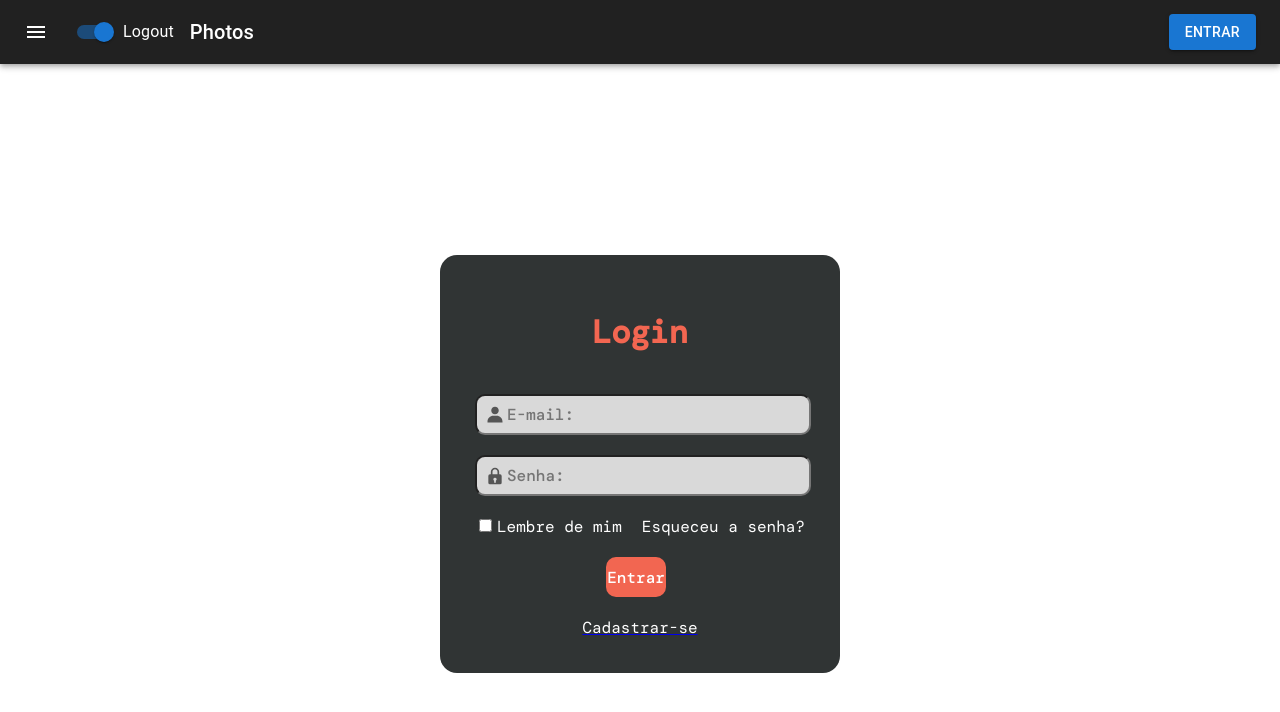
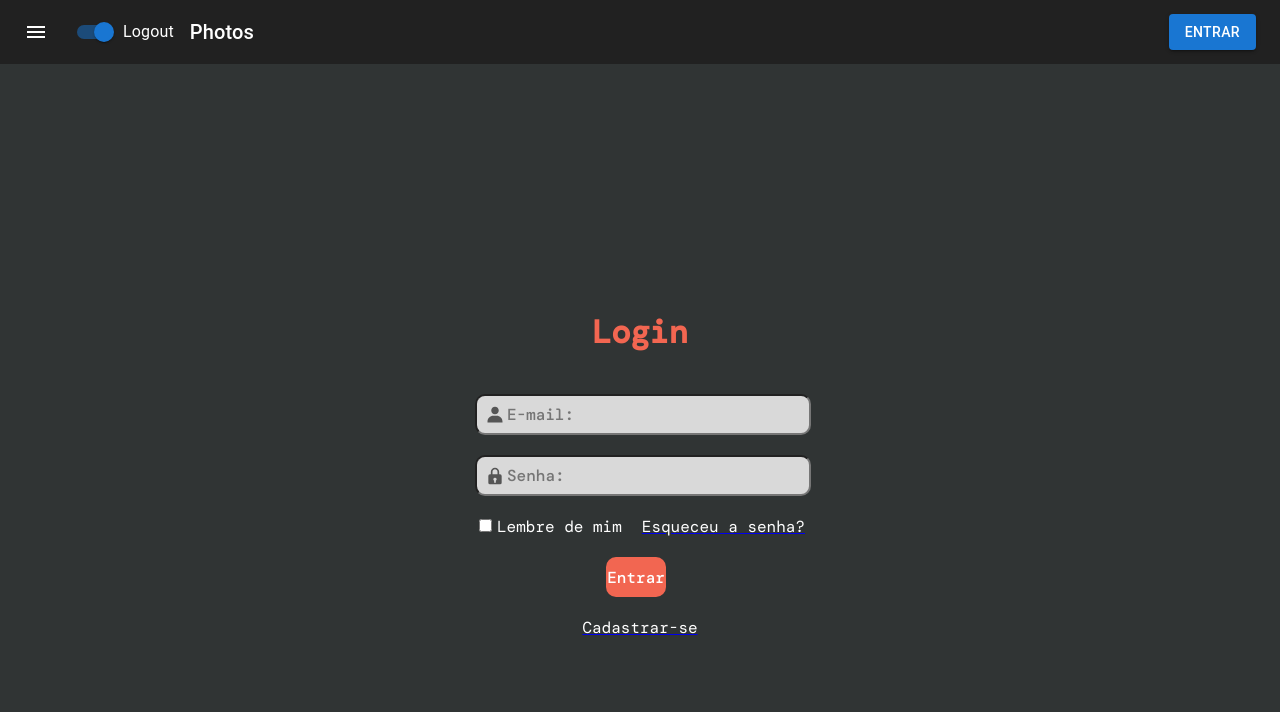
Before and after one commit to EliasJunior2610/fbr-digital, a React (Vite) app in the folder FBR Digital Projeto/: page /login in a window 1280 px wide. Shown: the top 712 px of the page. Built offline with nearby package versions, Linux system fonts and the light colour scheme; a web font is replaced by a local one.

Commit message:
ajeita, Juarez

```diff
--- a/FBR Digital Projeto/src/components/Login/Login.css
+++ b/FBR Digital Projeto/src/components/Login/Login.css
@@ -7,10 +7,10 @@
   justify-content: center;
   align-items: center;
   font-family: 'Dm Mono', monospace;
+  background-color: #303434;
 }
 
 form {
-  background-color: #303434;
   display: flex;
   flex-direction: column;
   justify-content: center;
@@ -100,3 +100,8 @@ label {
 input[type="checkbox"] {
   margin-right: 5px;
 }
+
+#Login Link {
+  cursor: pointer;
+  text-decoration: none;
+}
--- a/FBR Digital Projeto/src/components/Login/Login.tsx
+++ b/FBR Digital Projeto/src/components/Login/Login.tsx
@@ -22,7 +22,7 @@ export default function Login() {
               <input type="checkbox" name="" id="" />
               Lembre de mim
             </label>
-            <label htmlFor="">Esqueceu a senha?</label>
+            <Link to='/forget'><label htmlFor="">Esqueceu a senha?</label></Link>
           </div>
           <div id="button"><input type="submit" value="Entrar" /></div>
           <Link to="/registro"><label htmlFor="">Cadastrar-se</label></Link>
```
